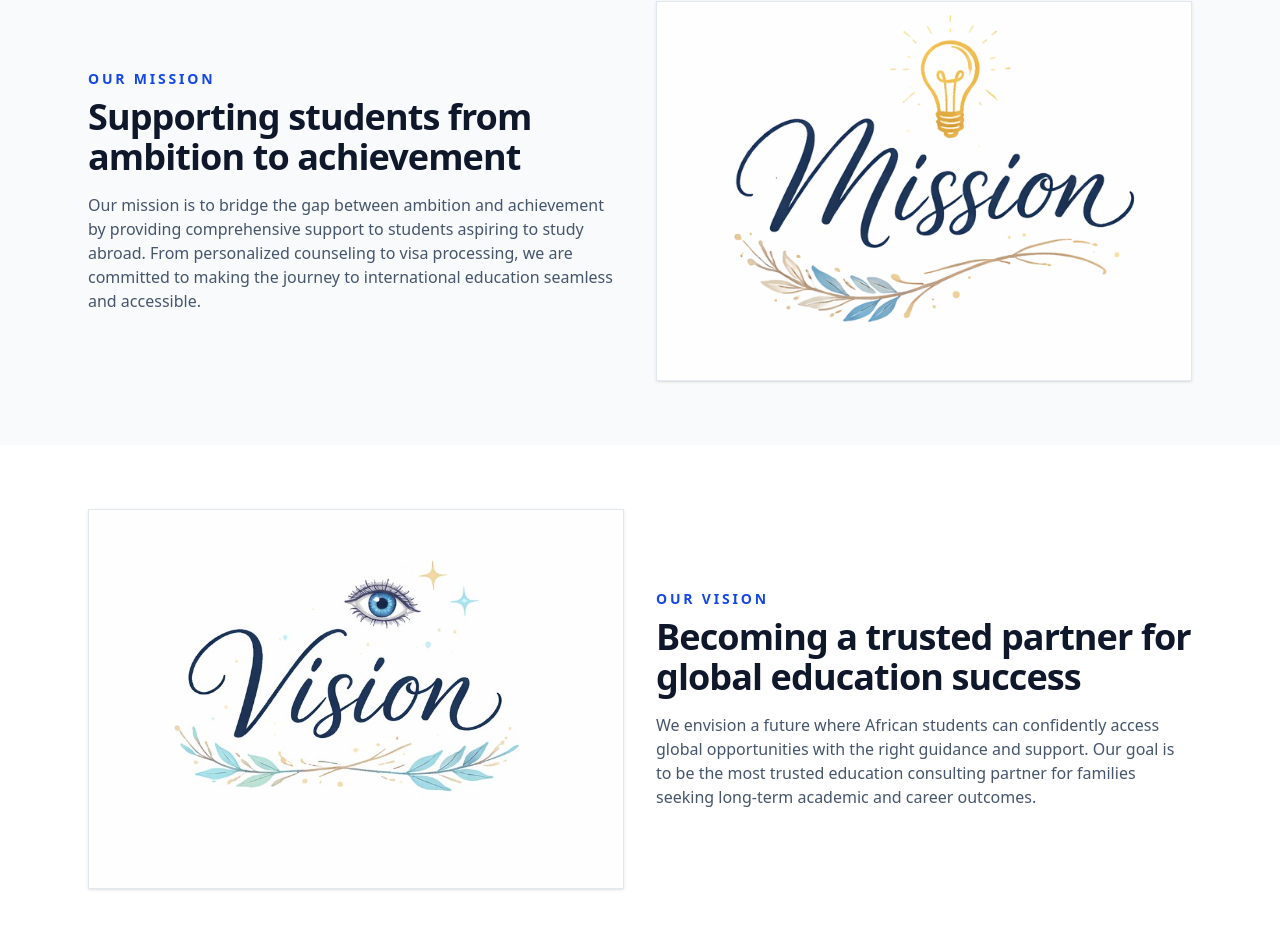
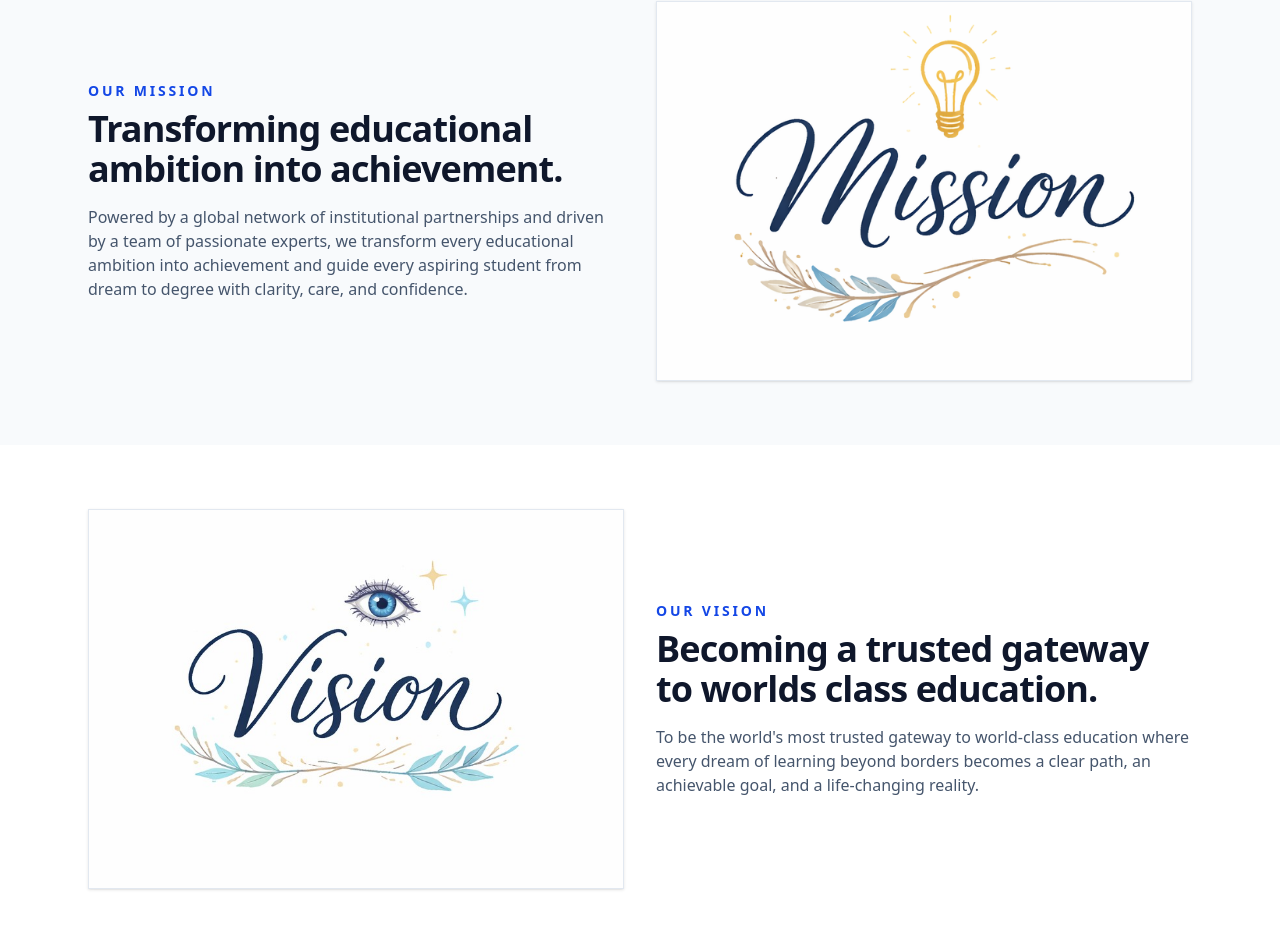
Before and after one commit to micoliser/evespire, a Next.js app: page /about in a window 1280 px wide. Shown: the part 743-1672 px from the top of the page. Built offline with nearby package versions, Linux system fonts and the light colour scheme.

Commit message:
Change mission and vision statement

```diff
--- a/app/about/page.js
+++ b/app/about/page.js
@@ -127,14 +127,13 @@ export default function AboutPage() {
                 Our Mission
               </p>
               <h2 className="mt-2 text-3xl font-bold tracking-tight text-slate-900 sm:text-4xl">
-                Supporting students from ambition to achievement
+                Transforming educational ambition into achievement.
               </h2>
               <p className="mt-4 text-slate-600">
-                Our mission is to bridge the gap between ambition and
-                achievement by providing comprehensive support to students
-                aspiring to study abroad. From personalized counseling to visa
-                processing, we are committed to making the journey to
-                international education seamless and accessible.
+                Powered by a global network of institutional partnerships and
+                driven by a team of passionate experts, we transform every
+                educational ambition into achievement and guide every aspiring
+                student from dream to degree with clarity, care, and confidence.
               </p>
             </div>
 
@@ -169,13 +168,12 @@ export default function AboutPage() {
                 Our Vision
               </p>
               <h2 className="mt-2 text-3xl font-bold tracking-tight text-slate-900 sm:text-4xl">
-                Becoming a trusted partner for global education success
+                Becoming a trusted gateway to worlds class education.
               </h2>
               <p className="mt-4 text-slate-600">
-                We envision a future where African students can confidently
-                access global opportunities with the right guidance and support.
-                Our goal is to be the most trusted education consulting partner
-                for families seeking long-term academic and career outcomes.
+                To be the world's most trusted gateway to world-class education
+                where every dream of learning beyond borders becomes a clear
+                path, an achievable goal, and a life-changing reality.
               </p>
             </div>
           </div>
```
Also changed, not shown: 1 other file (tests, documents, lock files or other folders).
